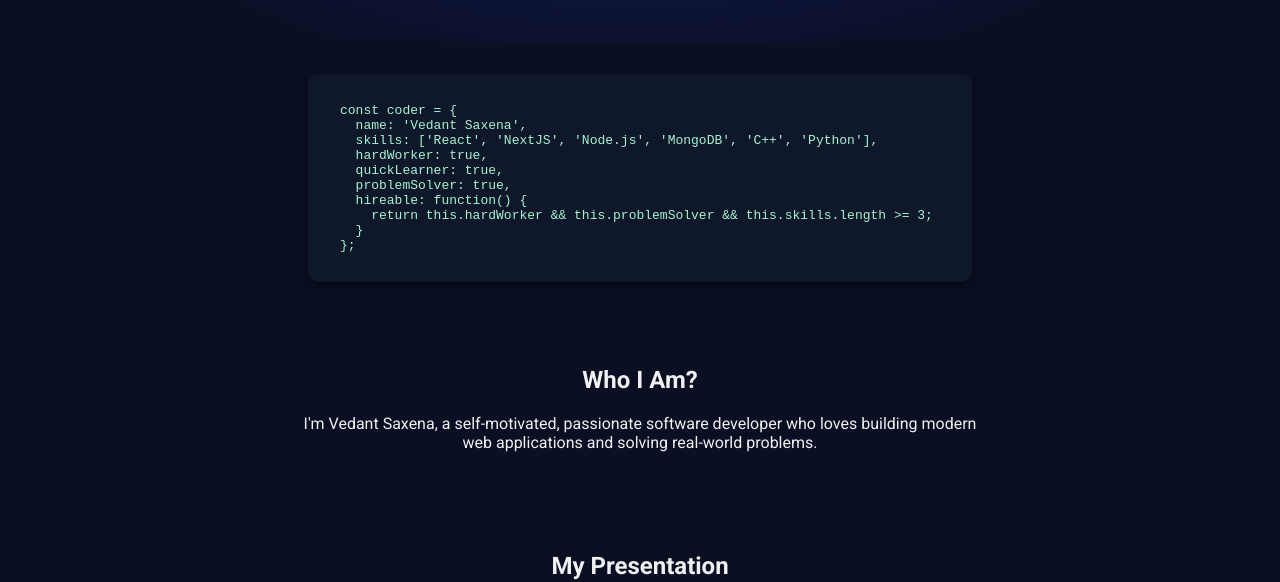
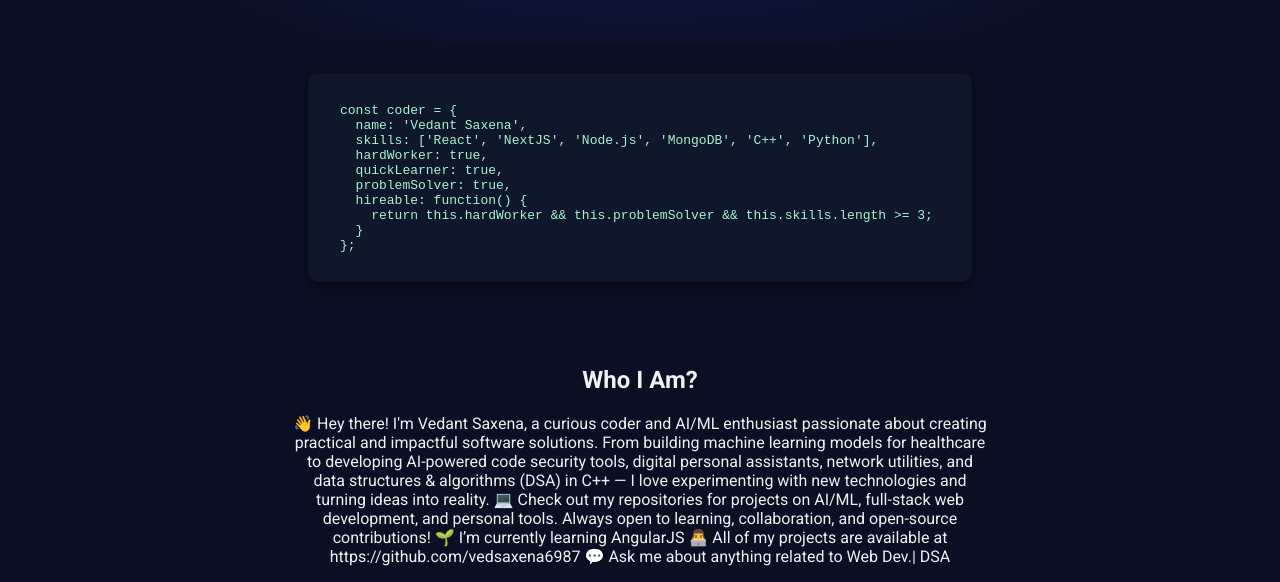
Before and after one commit to vedsaxena6987/E-Folio, a website: page index.html in a window 1280 px wide. Shown: the part 384-966 px from the top of the page. Drawn offline with Linux system fonts and the light colour scheme; no server answers.

Commit message:
Updated index.html with additional content and fixes

```diff
--- a/index.html
+++ b/index.html
@@ -55,7 +55,17 @@
     <section class="about">
       <h2>Who I Am?</h2>
       <p>
-        I'm Vedant Saxena, a self-motivated, passionate software developer who loves building modern web applications and solving real-world problems.
+        👋 Hey there! I'm Vedant Saxena, a curious coder and AI/ML enthusiast passionate about creating practical and impactful software solutions. From building machine learning models for healthcare to developing AI-powered code security tools, digital personal assistants, network utilities, and data structures & algorithms (DSA) in C++ — I love experimenting with new technologies and turning ideas into reality. 💻 Check out my repositories for projects on AI/ML, full-stack web development, and personal tools. Always open to learning, collaboration, and open-source contributions!
+
+🌱 I’m currently learning AngularJS
+
+👨‍💻 All of my projects are available at https://github.com/vedsaxena6987
+
+💬 Ask me about anything related to Web Dev.| DSA
+
+
+
+
       </p>
     </section>
 
```
